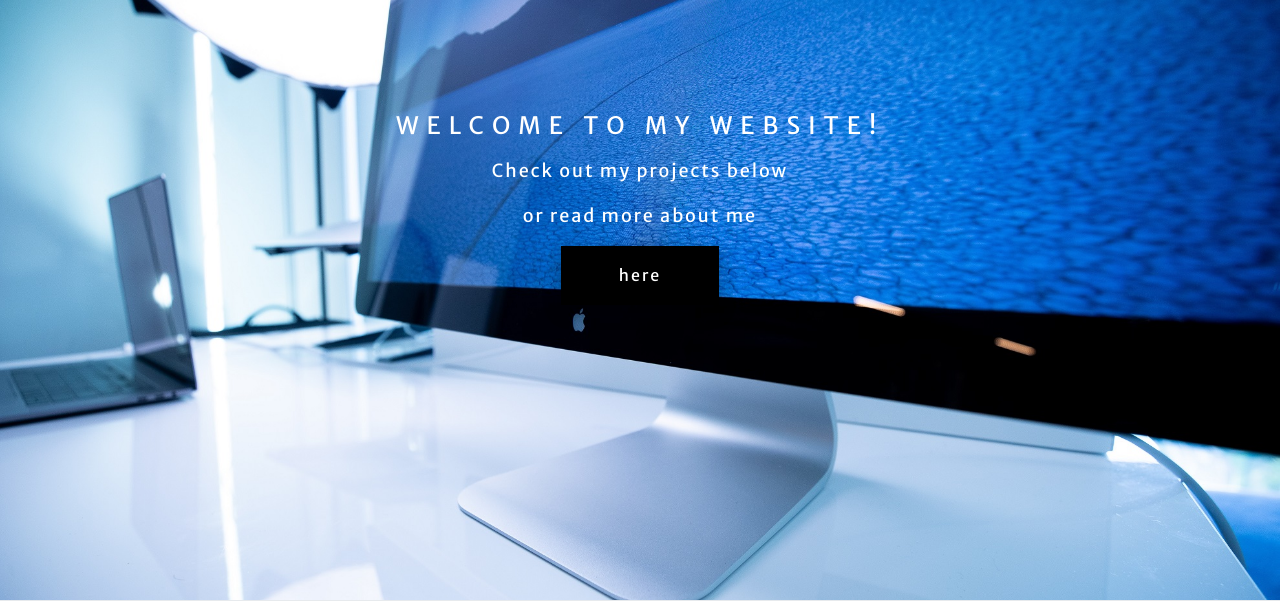
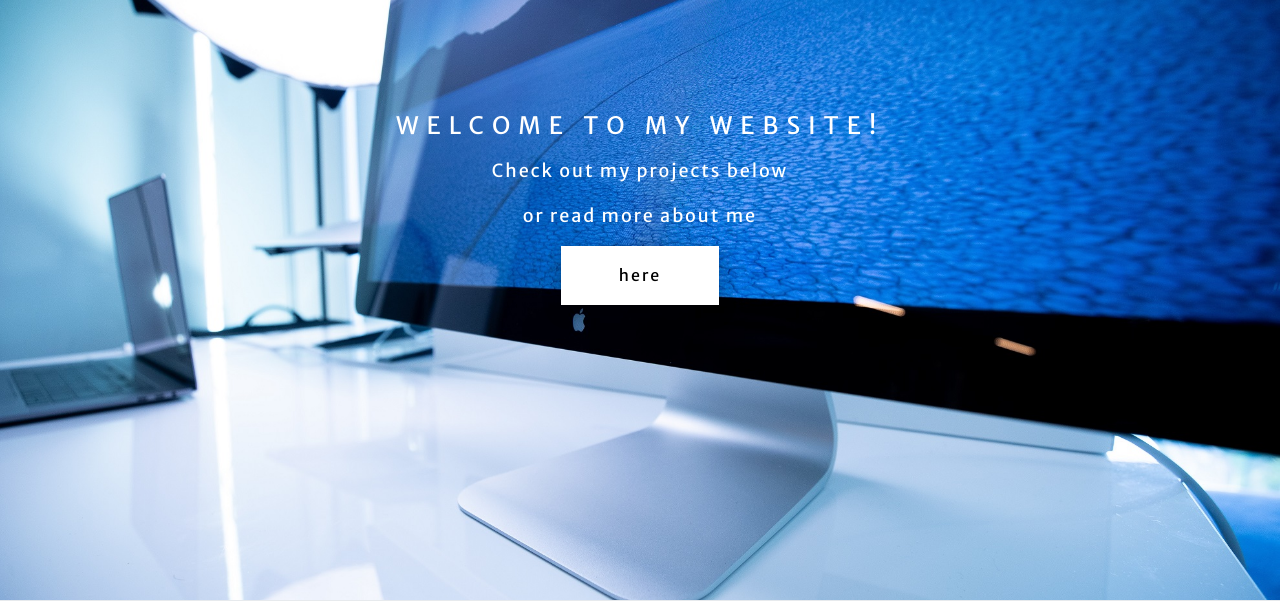
Before and after one commit to RHAM231/My-Django-Website, a Django app: page / in a window 1280 px wide. Shown: the part 56-657 px from the top of the page. Run offline with Django 3.2, Linux system fonts and the light colour scheme; data comes from the database, SQL or seed files in the repository; some libraries are stand-ins or nearby versions.

Commit message:
Updated link button color on home page: master branch

```diff
--- a/my_website/base_pages/templates/base_pages/home.html
+++ b/my_website/base_pages/templates/base_pages/home.html
@@ -25,7 +25,7 @@
   <div class="row d-flex justify-content-center">
     <div class="ptext-sub my-auto">
       <span class="align-text-middle">
-        <a href="{% url 'about_me' %}" class="link-btn">here</a>
+        <a href="{% url 'about_me' %}" class="link-btn-light">here</a>
       </span>
     </div>
   </div>
--- a/my_website/static/style.css
+++ b/my_website/static/style.css
@@ -240,7 +240,7 @@ a uniform hover color when pressed or clicked*/
 
 /*Sets default styling for all buttons that link to other pages on the
 site and for the contact form submit button.*/
-.link-btn, .frm-btn {
+.link-btn, .link-btn-light, .frm-btn {
   background-color: #000000;
   border: none;
   color: #FFFFFF;
@@ -253,8 +253,15 @@ site and for the contact form submit button.*/
   box-shadow: 0 8px 16px 0 rgba(0,0,0,0.2), 0 6px 20px 0 rgba(0,0,0,0.19);
 }
 
+/*Overrides the dark color for the link button to create a lighter link
+button*/
+.link-btn-light {
+  background-color: #FFFFFF;
+  color: #000000;
+}
+
 /*Sets hover effects for the buttons*/
-.link-btn:hover, .frm-btn:hover {
+.link-btn:hover, .link-btn-light:hover, .frm-btn:hover {
   background-color: #9AC4E8;
   color: #FFFFFF;
   text-decoration: none;
@@ -316,7 +323,7 @@ site and for the contact form submit button.*/
   transform: translate(-50%, 50%);
 }
 
-/*Sets hover effects for the both color versions of the button*/
+/*Sets hover effects for both color versions of the button*/
 .github-logo:hover, .github-logo-light:hover {
   background: #9AC4E8;
   color: #000000;
```
